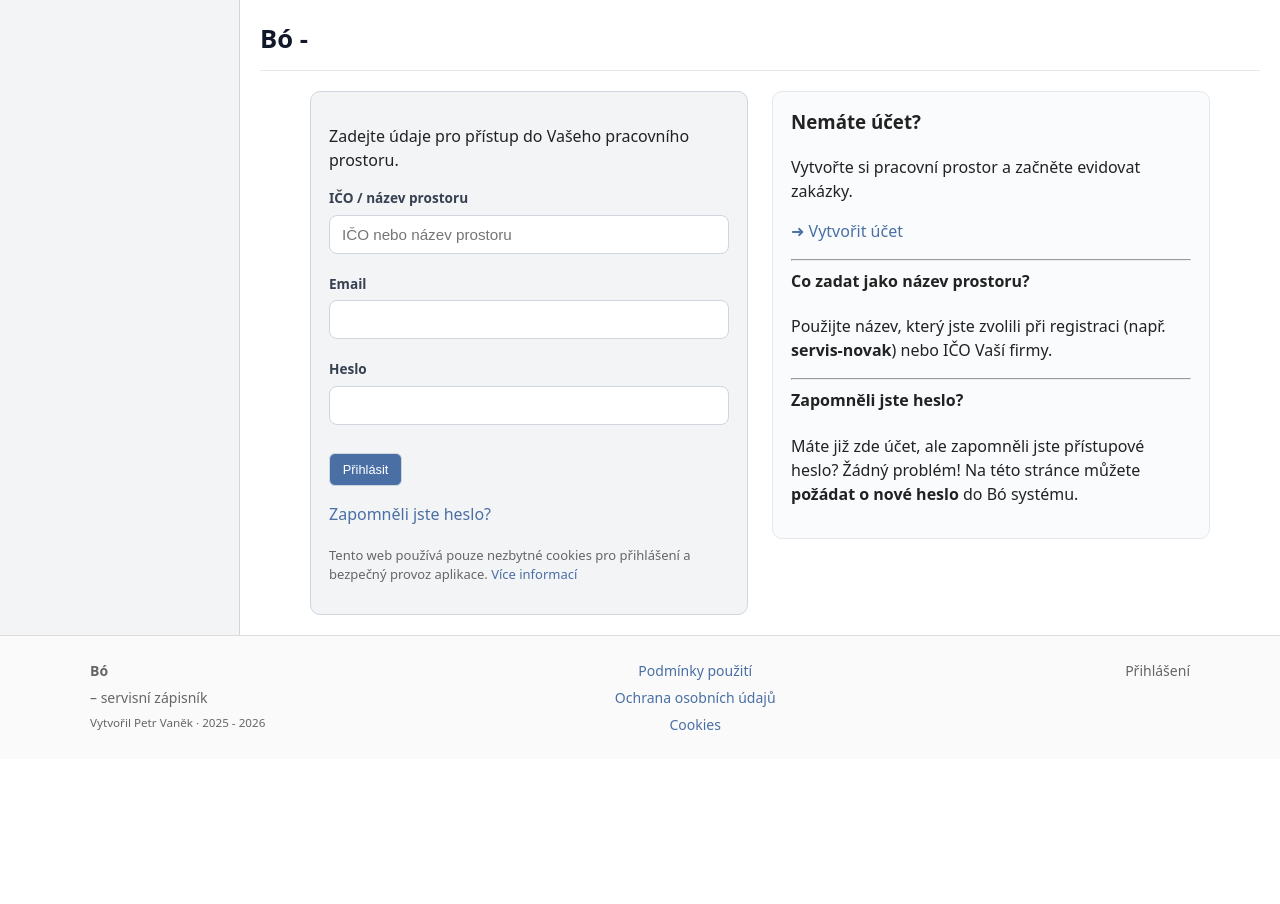
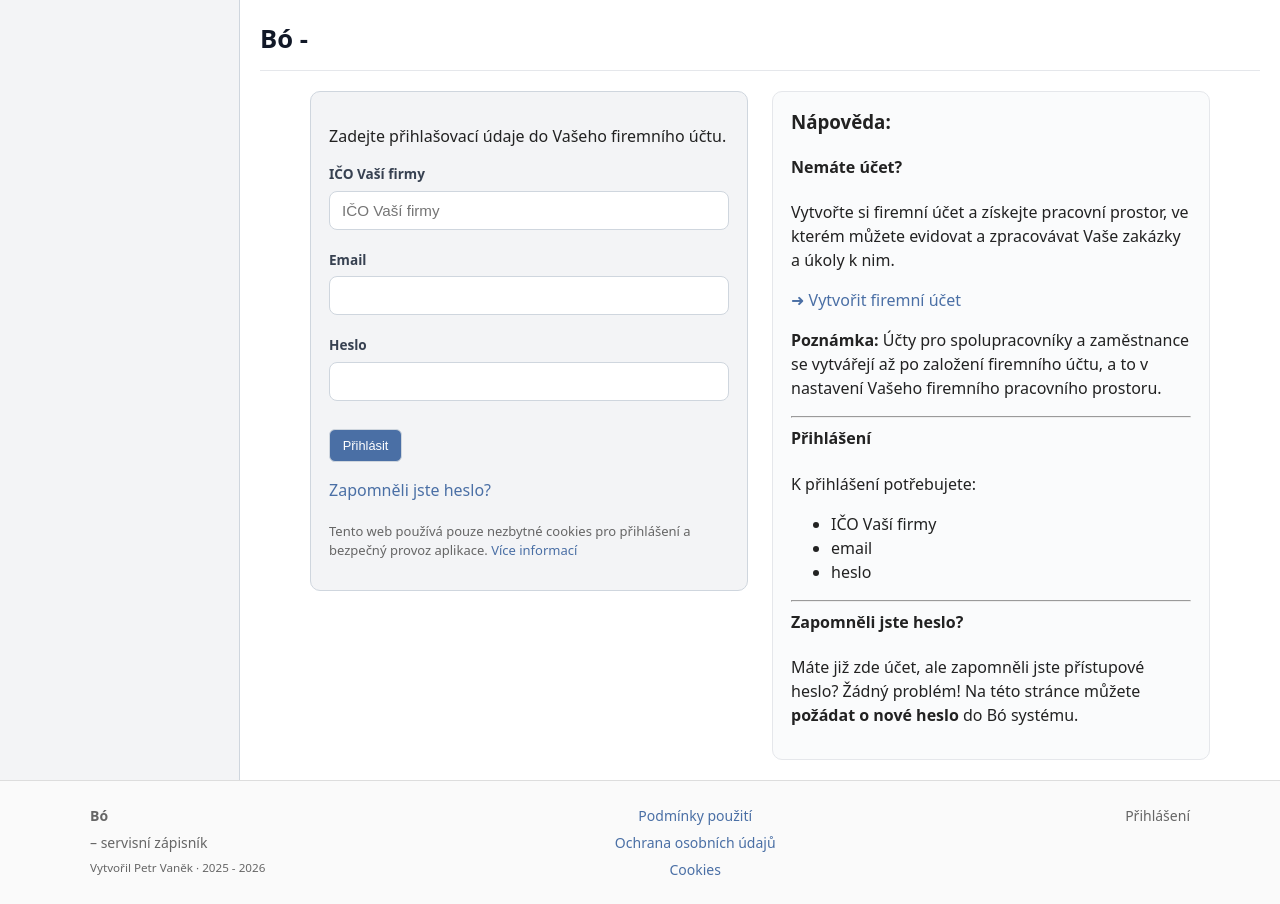
Before and after one commit to krteczek/servisni-zapisnik, a CodeIgniter 4 app: template app/Views/auth/login.php in a window 1280 px wide. Shown: the part 97-1001 px from the top of the page. Before the commit the page ends 827 px from the top, so only its background shows below. Run offline with PHP 8.4 and a stand-in for CodeIgniter, Linux system fonts and the light colour scheme; the template is opened without the code that fills it, so the values that code supplies are empty; some libraries are stand-ins or nearby versions.

Commit message:
OPRAVA LOGIN GORMU (UX)

```diff
--- a/app/Views/auth/login.php
+++ b/app/Views/auth/login.php
@@ -15,7 +15,7 @@ require __DIR__ . '/../layout/header.php';
     <div class="card">
         <div class="card-body">
 
-            <p>Zadejte údaje pro přístup do Vašeho pracovního prostoru.</p>
+            <p>Zadejte přihlašovací údaje do Vašeho firemního účtu.</p>
             <?php require __DIR__ . '/../layout/formsErrors.php'; ?>
 
             <form method="post" action="<?= Url::current() ?>">
@@ -31,11 +31,12 @@ require __DIR__ . '/../layout/header.php';
 
                 <!-- TENANT -->
                 <div class="form-group <?= !empty($view->errors['tenant']) ? 'has-error' : '' ?>">
-                    <label>IČO / název prostoru</label>
+                    <label>IČO Vaší firmy</label>
                     <input
                         class="form-control"
                         name="tenant"
-                        placeholder="IČO nebo název prostoru"
+                        placeholder="IČO Vaší firmy"
+                        autocomplete="organization-number"
                         value="<?= e($view->data['tenant'] ?? '') ?>"
                     >
 
@@ -50,6 +51,10 @@ require __DIR__ . '/../layout/header.php';
                     <input
                         class="form-control"
                         name="email"
+                        type="email"
+                        autocomplete="username"
+                        pattern="\d{8}"
+                        title="IČO musí mít 8 číslic"
                         value="<?= e($view->data['email'] ?? '') ?>"
                     >
 
@@ -64,6 +69,7 @@ require __DIR__ . '/../layout/header.php';
                     <input
                         type="password"
                         class="form-control"
+                        autocomplete="password"
                         name="password"
                     >
 
@@ -85,7 +91,7 @@ require __DIR__ . '/../layout/header.php';
             </p>
 				<p style="margin-top:20px; font-size: 13px; color: #666;">
 				    Tento web používá pouze nezbytné cookies pro přihlášení a bezpečný provoz aplikace.
-				    <a href="<?= Url::to('/cookies') ?>" class="link">Více informací</a>
+				    <a href="<?= Url::to('/pages/cookies') ?>" class="link">Více informací</a>
 				</p>
         </div>
     </div>
@@ -95,24 +101,37 @@ require __DIR__ . '/../layout/header.php';
     <div class="card card-help">
         <div class="card-body">
 
-            <h3>Nemáte účet?</h3>
+            <h3>Nápověda:</h3>
+
+            <h4>Nemáte účet?</h4>
             <p>
-                Vytvořte si pracovní prostor a začněte evidovat zakázky.
+                Vytvořte si firemní účet a získejte pracovní prostor,
+                ve kterém můžete evidovat a zpracovávat  Vaše zakázky a úkoly k nim.
             </p>
 
             <p>
                 <a href="<?= Url::to('/register') ?>" class="link">
-                    ➜ Vytvořit účet
+                    ➜ Vytvořit firemní účet
                 </a>
+            </p>
+            <p>
+               <strong>Poznámka: </strong>
+               Účty pro spolupracovníky a zaměstnance
+                se vytvářejí až po založení firemního účtu, a to v nastavení
+                Vašeho firemního pracovního prostoru.
             </p>
 
             <hr>
 
-            <h4>Co zadat jako název prostoru?</h4>
-            <p>
-                Použijte název, který jste zvolili při registraci
-                (např. <strong>servis-novak</strong>) nebo IČO Vaší firmy.
-            </p>
+            <h4>Přihlášení</h4>
+
+                <p>K přihlášení potřebujete:</p>
+                <ul>
+                    <li>IČO Vaší firmy</li>
+                    <li>email</li>
+                    <li>heslo</li>
+                </ul>
+
             <hr>
 
             <h4>Zapomněli jste heslo?</h4>
```
